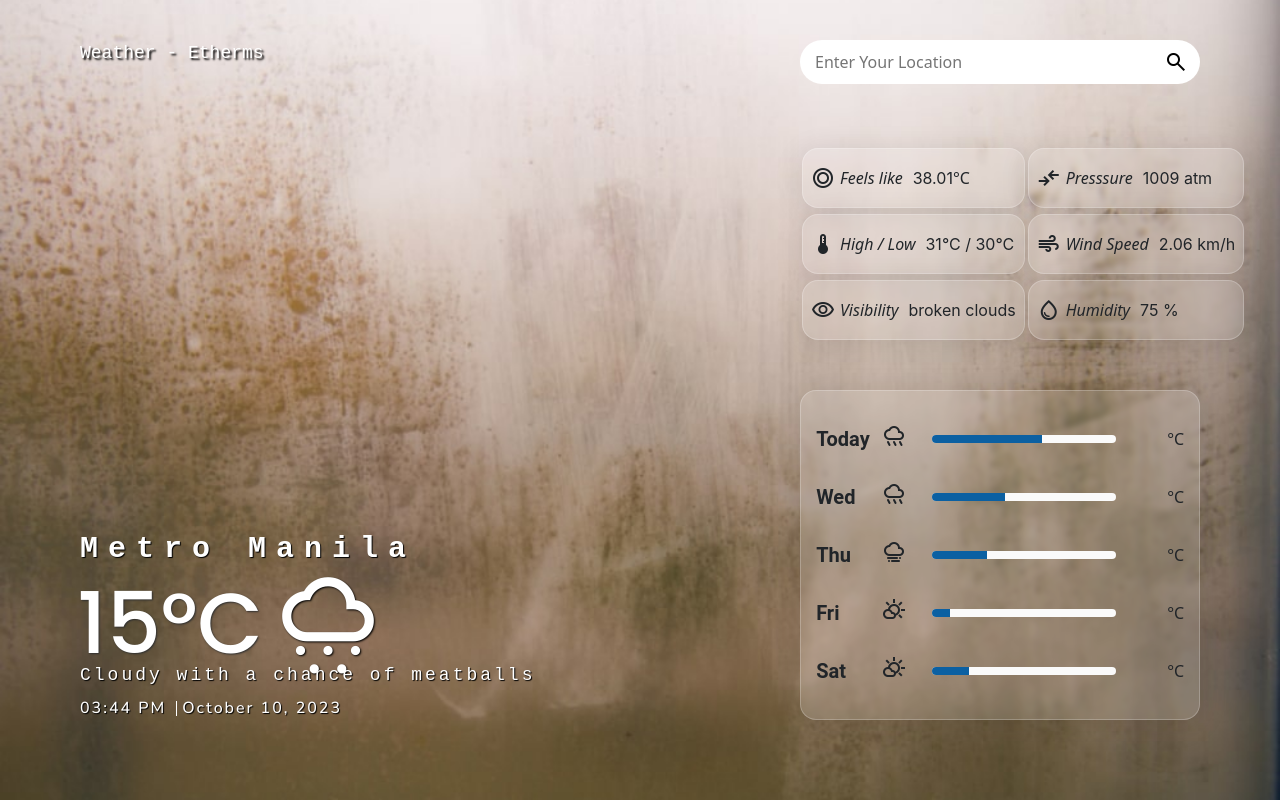
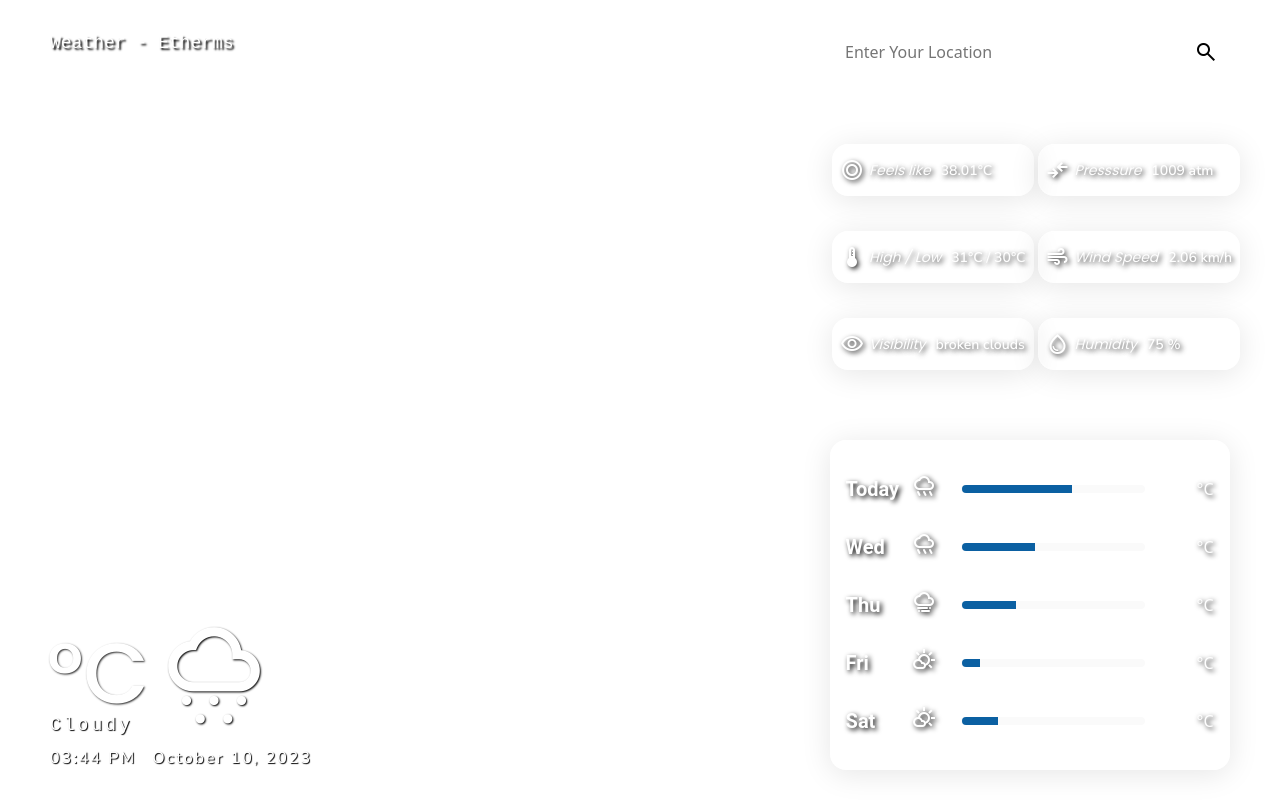
Before and after one commit to Etherms/Weather-Website, a website: page index.html in a window 1280 px wide. Drawn offline with nearby package versions, Linux system fonts and the light colour scheme; no server answers; a web font is replaced by a local one.

Commit message:
Initial UI

```diff
--- a/index.html
+++ b/index.html
@@ -17,16 +17,16 @@
         </div>
         <div class="left-bottom-content">
             <div class="location-container">
-                <h3 id="location">Metro Manila</h3>
+                <h3 id="location"></h3>
             </div>
             <div class="temperature-container">
-                <span class="temperature-text"><span id="temperature">15</span>&deg;C</span>
+                <span class="temperature-text"><span id="temperature"></span>&deg;C</span>
                 <span class="material-symbols-outlined" id="cloud-icon"|>
                     cloudy_snowing
                     </span>
             </div>
             <div class="description-container">
-                <span id="description">Cloudy with a chance of meatballs</span>
+                <span id="description">Cloudy</span>
             </div>
 
             <div class="today-status-container d-flex align-items-center">
@@ -51,7 +51,7 @@
                 <div class="info-container">
                     <span class="material-symbols-outlined info-icon">nest_thermostat_gen_3</span>
                     <em>Feels like</em>
-                    <span id="feels-like"class="info-value">38.01</span> <span>&deg;C</span>
+                    <span id="feels-like"class="info-value">38.01</span> <span class="feels-degrees">&deg;C</span>
                 </div>
                 <div class="info-container">
                     <span class="material-symbols-outlined info-icon">device_thermostat</span>
--- a/public/css/style.css
+++ b/public/css/style.css
@@ -7,7 +7,7 @@
     --fourth-day-progress:10%;
     --fifth-day-progress:20%;
 
-    --backround-image: url(../img/haze-background.jpg);
+    --backround-image: url();
 
     --primary-font:'Martian Mono', monospace;
     --secondary-font: 'Nunito Sans', sans-serif;
@@ -37,7 +37,7 @@ body{
 .content-container{
     display: flex;
     height: inherit;
-    padding: 40px 80px 80px 80px;
+    padding: 30px 50px;
     justify-content: space-between  ;
 }
 .left-container{
@@ -115,18 +115,17 @@ body{
     height: 15px;
 }
 
-.current-weather{
-
+.current-weather {
     width: 400px;
-    height: 180px;
+    height: 40%;
     display: flex;
     justify-content: space-evenly;
-    margin: 10px 0;
 }
 .left-current-weather, .right-current-weather{
     display: flex;
     flex-direction: column;
     justify-content: space-evenly;
+    padding: 0 2px;
 }
 
 /* Right content CSS */
@@ -166,18 +165,30 @@ body{
     border: 1px solid rgba(255, 255, 255, 0.23);
     display: flex;
     align-items: center;
-    padding: 17px 8px;
-    margin: 1px 1px 5px 2px;
+    padding: 13px 7px;
     white-space: nowrap;
+    font-size: 14px;
+    color: white;
+    text-shadow: 2px 2px 5px rgb(47, 47, 47);
 }
+
 .info-container .info-icon{
     margin-right: 5px;
+
 }
 .info-container em{
+    font-family: var(--tertiary-font) ;
     margin-right: 10px;
+
 }
 .info-value{
-    font-family:'inter',sans-serif; ;
+    font-family: var(--secondary-font) ;
+    font-weight: 600;;
+}
+.feels-degrees{
+    font-family: var(--secondary-font) ;
+    font-weight: 600;
+
 }
 
 /* Lower Information CSS */
@@ -194,6 +205,8 @@ body{
     flex-direction: column;
     justify-content: space-evenly;
     padding: 5px 15px ;
+    color: white;
+    text-shadow: 2px 2px 5px black;
 }
 .day-info-container{
     display: flex;
--- a/public/js/addDataValues.js
+++ b/public/js/addDataValues.js
@@ -1,5 +1,4 @@
 function addCurrentWeatherValues(currentWeatherData) {
-  console.log(currentWeatherData);
   tempContainer.innerHTML = `${parseInt(currentWeatherData.main.temp)}`;
   cityContainer.innerHTML = `${currentWeatherData.name}`;
 
@@ -12,6 +11,7 @@ function addCurrentWeatherValues(currentWeatherData) {
   mainDescription.innerHTML = `${currentWeatherData.weather[0].main}`;
 }
 
+/** Function that changes the main cloud depending on the current weather **/
 function changeCloudLayout(currentWeatherData) {
   switch (currentWeatherData.weather[0].main) {
     case 'Clear':
--- a/public/js/forecast.js
+++ b/public/js/forecast.js
@@ -39,7 +39,7 @@ function addCloudsForecast(forecastData) {
   }
 }
 
-
+/** Function to get the lowest and highest temperature value**/
 function getLowestandHighestTemp(fiveDayTemp) {
   let lowestValue = fiveDayTemp[0];
   let highestValue = fiveDayTemp[0];
@@ -56,7 +56,7 @@ function getLowestandHighestTemp(fiveDayTemp) {
   return [lowestValue, highestValue];
 }
 
-// forecast range computation
+/** forecast range computation **/
 function addTempRange(lowestValue, highestValue, fiveDayTemp) {
   const lowest = lowestValue - 10;
   const highest = highestValue + 10;
@@ -83,7 +83,7 @@ function addTempRange(lowestValue, highestValue, fiveDayTemp) {
   }
 }
 
-
+/**  Function that uses the data from the forecast json and show it in the UI **/
 function addForecastValues(forecastData) {
   const fiveDayTemp = [];
 
--- a/public/js/index.js
+++ b/public/js/index.js
@@ -1,3 +1,4 @@
+/** An asyn function that request the data for the current weather**/
 async function fetchWeatherData(cityInput) {
   if (cityInput === '') {
     console.error('City input is empty');
@@ -13,10 +14,33 @@ async function fetchWeatherData(cityInput) {
     cityContainer.innerHTML = cityInput;
     return currentWeatherData;
   } catch (error) {
-    alert(error);
+    console.error(error);
   }
 }
 
+
+
+
+
+fetchWeatherData("manila").then((currentWeather) => {
+  // console.log(currentWeather);
+  addCurrentWeatherValues(currentWeather);
+  changeCloudLayout(currentWeather);
+}).catch((error) => {
+  console.error(error);
+});
+
+
+fetchForecastData("manila").then((forecastFuture) =>{
+  addForecastValues(forecastFuture);
+})
+    .catch((error) => {
+      console.error(error);
+    });
+
+/**
+ * An asyn function that request the data for the 5 day forecast
+ * @param {string} cityInput - location of the weather to fetch  **/
 async function fetchForecastData(cityInput) {
   if (cityInput === '') {
     console.error('City input is empty');
@@ -30,7 +54,7 @@ async function fetchForecastData(cityInput) {
     }
     return forecastData = await response.json();
   } catch (error) {
-    alert(error);
+    console.error(error);
   }
 }
 
```
